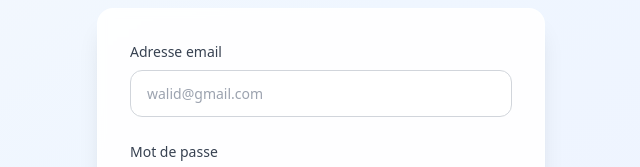
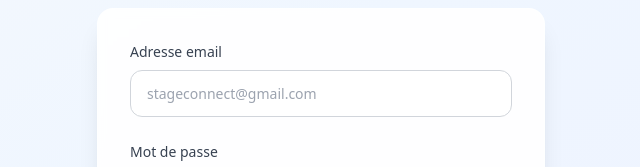
Before and after one commit to walid127/stageconnect, a React (Vite) app in the folder frontend/: page /login in a window 1280 px wide. Shown: the part 349-516 px from the top of the page, without its empty margins (319-959 px from the left). Built offline with nearby package versions, Linux system fonts and the light colour scheme; no server answers.

Commit message:
chore(ui): professional email placeholders and MAIL_FROM example
Made-with: Cursor

```diff
--- a/frontend/src/pages/ForgotPassword.jsx
+++ b/frontend/src/pages/ForgotPassword.jsx
@@ -76,7 +76,7 @@ export default function ForgotPassword() {
                                     value={email}
                                     onChange={(e) => setEmail(e.target.value)}
                                     className="form-input"
-                                    placeholder="votre@email.com"
+                                    placeholder="stageconnect@gmail.com"
                                 />
                             </div>
                             <button
--- a/frontend/src/pages/Login.jsx
+++ b/frontend/src/pages/Login.jsx
@@ -111,7 +111,7 @@ export default function Login() {
                                 value={formData.email}
                                 onChange={handleChange}
                                 className="form-input"
-                                placeholder="walid@gmail.com"
+                                placeholder="stageconnect@gmail.com"
                             />
                         </div>
 
--- a/frontend/src/pages/Register.jsx
+++ b/frontend/src/pages/Register.jsx
@@ -324,7 +324,7 @@ export default function Register() {
                                     value={formData.email}
                                     onChange={handleChange}
                                     className="form-input"
-                                    placeholder="walid@gmail.com"
+                                    placeholder="stageconnect@gmail.com"
                                 />
                             </div>
 
--- a/frontend/src/pages/admin/Gestionaires.jsx
+++ b/frontend/src/pages/admin/Gestionaires.jsx
@@ -360,7 +360,7 @@ export default function Gestionaires() {
                                         value={formData.email}
                                         onChange={(e) => setFormData({ ...formData, email: e.target.value })}
                                         className="w-full px-4 py-3 border-2 border-gray-200 dark:border-gray-700 rounded-2xl bg-gray-50 dark:bg-gray-800 text-gray-900 dark:text-white focus:border-blue-500 focus:ring-4 focus:ring-blue-500/20 transition-all outline-none"
-                                        placeholder="email@example.com"
+                                        placeholder="stageconnect@gmail.com"
                                     />
                                 </div>
                                 <div>
@@ -470,7 +470,7 @@ export default function Gestionaires() {
                                         value={formData.email}
                                         onChange={(e) => setFormData({ ...formData, email: e.target.value })}
                                         className="w-full px-3 py-2.5 border-2 border-gray-200 dark:border-gray-700 rounded-xl bg-gray-50 dark:bg-gray-800 text-gray-900 dark:text-white focus:border-blue-500 focus:ring-2 focus:ring-blue-500/20 transition-all outline-none text-sm"
-                                        placeholder="email@example.com"
+                                        placeholder="stageconnect@gmail.com"
                                     />
                                 </div>
                                 <div>
--- a/frontend/src/pages/admin/Profil.jsx
+++ b/frontend/src/pages/admin/Profil.jsx
@@ -366,7 +366,7 @@ export default function AdminProfile() {
                                             value={formData.email}
                                             onChange={handleInputChange}
                                             className="w-full px-3 sm:px-4 py-2.5 sm:py-3.5 border-2 border-gray-200 dark:border-gray-700 rounded-xl sm:rounded-2xl bg-gray-50 dark:bg-gray-800 text-gray-900 dark:text-white focus:border-blue-500 focus:ring-4 focus:ring-blue-500/20 transition-all outline-none text-sm sm:text-base"
-                                            placeholder="votre@email.com"
+                                            placeholder="stageconnect@gmail.com"
                                         />
                                     </div>
                                 </div>
--- a/frontend/src/pages/formateur/Profil.jsx
+++ b/frontend/src/pages/formateur/Profil.jsx
@@ -414,7 +414,7 @@ export default function FormateurProfile() {
                                             value={formData.email}
                                             onChange={handleInputChange}
                                             className="w-full px-3 sm:px-4 py-2.5 sm:py-3.5 border-2 border-gray-200 dark:border-gray-700 rounded-xl sm:rounded-2xl bg-gray-50 dark:bg-gray-800 text-gray-900 dark:text-white focus:border-blue-500 focus:ring-4 focus:ring-blue-500/20 transition-all outline-none text-sm sm:text-base"
-                                            placeholder="votre@email.com"
+                                            placeholder="stageconnect@gmail.com"
                                         />
                                     </div>
                                 </div>
--- a/frontend/src/pages/gestionaire/Profil.jsx
+++ b/frontend/src/pages/gestionaire/Profil.jsx
@@ -384,7 +384,7 @@ export default function GestionaireProfile() {
                                             value={formData.email}
                                             onChange={handleInputChange}
                                             className="w-full px-3 sm:px-4 py-2.5 sm:py-3.5 border-2 border-gray-200 dark:border-gray-700 rounded-xl sm:rounded-2xl bg-gray-50 dark:bg-gray-800 text-gray-900 dark:text-white focus:border-blue-500 focus:ring-4 focus:ring-blue-500/20 transition-all outline-none text-sm sm:text-base"
-                                            placeholder="votre@email.com"
+                                            placeholder="stageconnect@gmail.com"
                                         />
                                     </div>
                                 </div>
```
Also changed, not shown: 1 other file (tests, documents, lock files or other folders).
